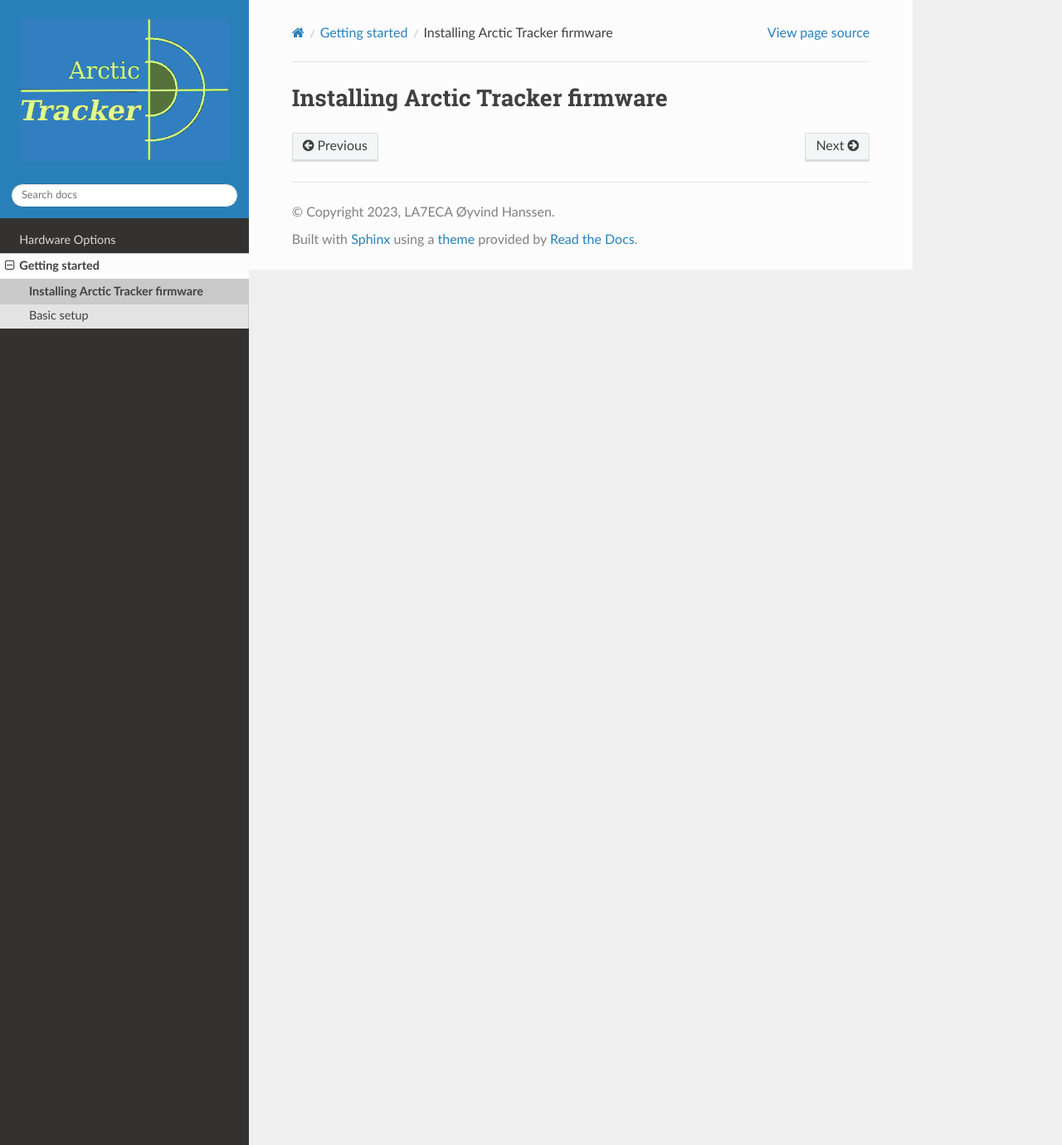
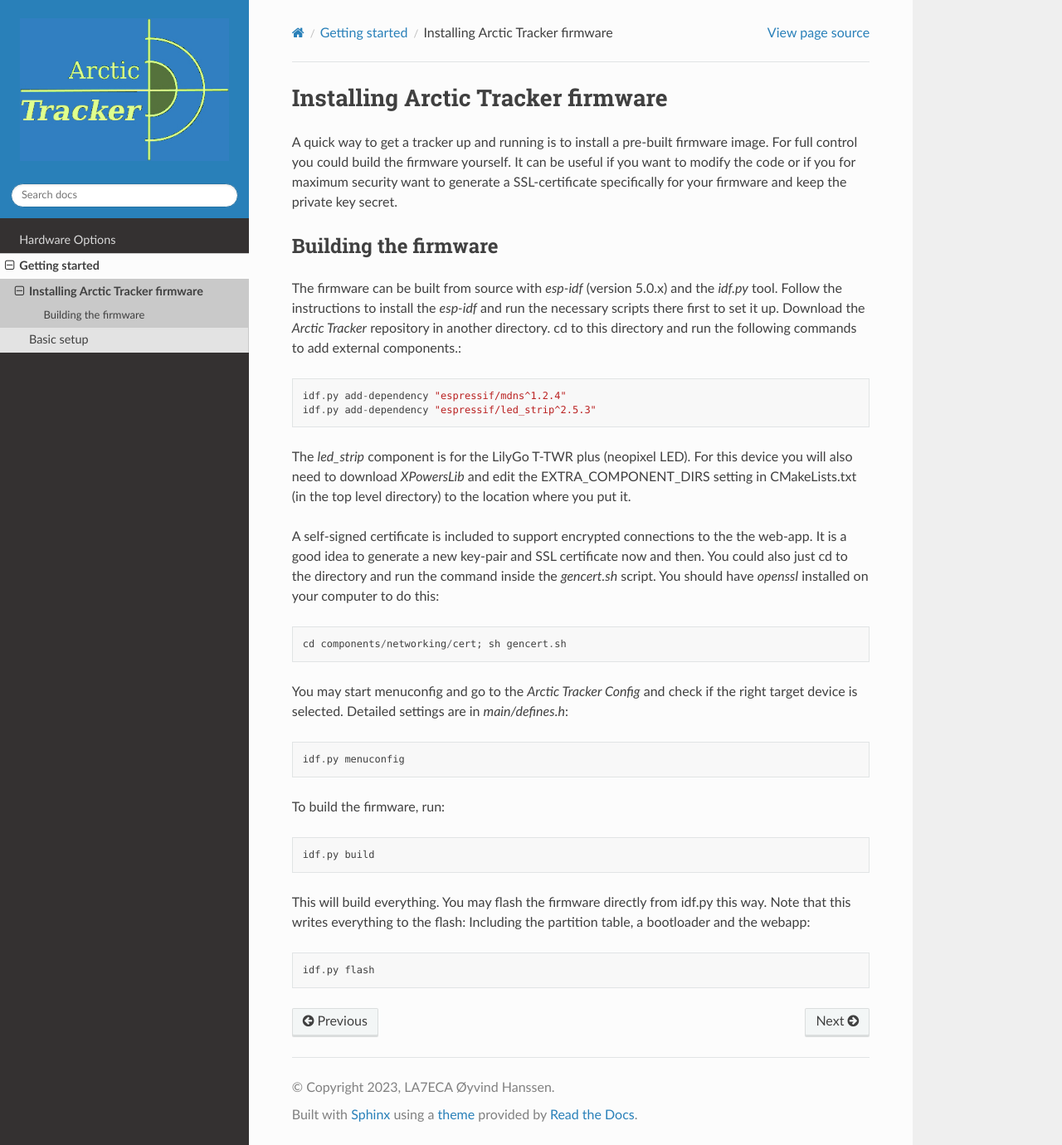
Before and after one commit to Hamlabs/ArcticTracker-docs, a Sphinx documentation site: the page built from docs/install.rst, in a window 1280 px wide and 1380 px high. Shown: the whole window at 83% size. Built offline with Sphinx 7.4.7 and the Read the Docs theme 3.1.0, drawn with Linux system fonts in a browser that asks for light colours; pages that are not in the unit, such as notebooks, are missing from menus.

Commit message:
Update install.rst

```diff
--- a/docs/install.rst
+++ b/docs/install.rst
@@ -1,3 +1,30 @@
 
 Installing Arctic Tracker firmware
 ==================================
+
+A quick way to get a tracker up and running is to install a pre-built firmware image. For full control you could build the firmware yourself. It can be useful if you want to modify the code or if you for maximum security want to generate a SSL-certificate specifically for your firmware and keep the private key secret.
+
+Building the firmware
+---------------------
+The firmware can be built from source with *esp-idf* (version 5.0.x) and the *idf.py* tool. Follow the instructions to install the *esp-idf* and run the necessary scripts there first to set it up. Download the *Arctic Tracker* repository in another directory. cd to this directory and run the following commands to add external components.::
+
+  idf.py add-dependency "espressif/mdns^1.2.4"
+  idf.py add-dependency "espressif/led_strip^2.5.3"
+
+The *led_strip* component is for the LilyGo T-TWR plus (neopixel LED). For this device you will also need to download *XPowersLib* and edit the EXTRA_COMPONENT_DIRS setting in CMakeLists.txt (in the top level directory) to the location where you put it.
+
+A self-signed certificate is included to support encrypted connections to the the web-app. It is a good idea to generate a new key-pair and SSL certificate now and then. You could also just cd to the directory and run the command inside the *gencert.sh* script. You should have *openssl* installed on your computer to do this::
+
+  cd components/networking/cert; sh gencert.sh
+
+You may start menuconfig and go to the *Arctic Tracker Config* and check if the right target device is selected. Detailed settings are in *main/defines.h*::
+
+  idf.py menuconfig
+
+To build the firmware, run::
+
+  idf.py build
+
+This will build everything. You may flash the firmware directly from idf.py this way. Note that this writes everything to the flash: Including the partition table, a bootloader and the webapp::
+
+  idf.py flash
```
